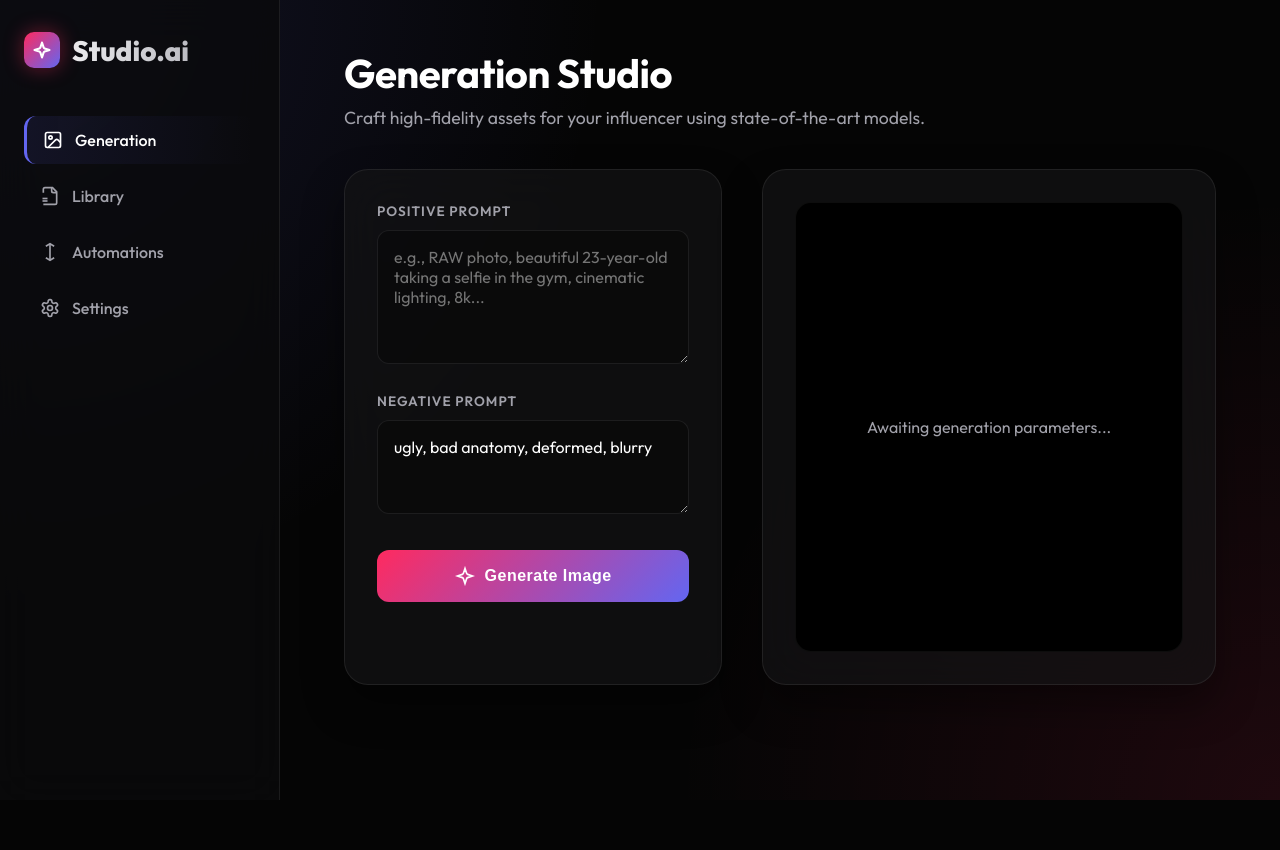
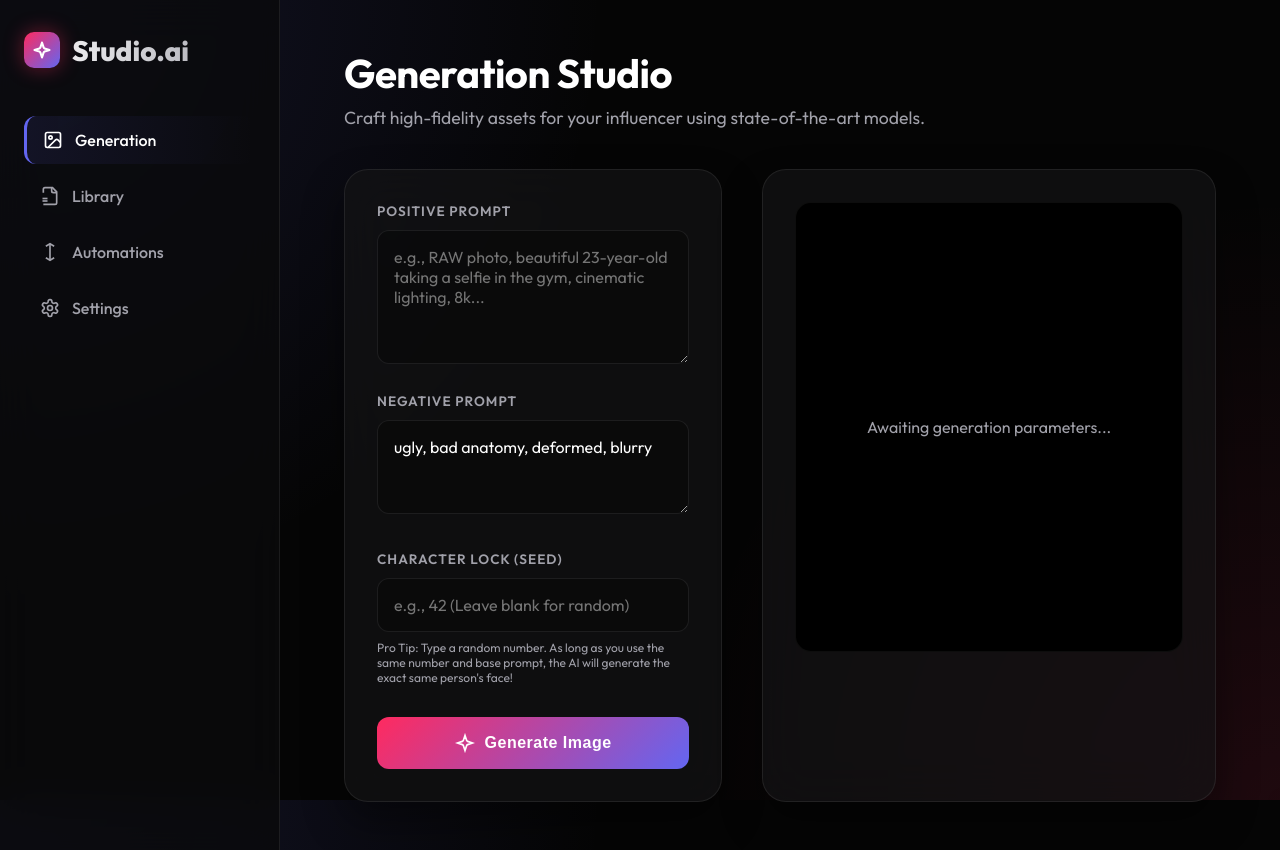
Before and after one commit to PxA-Labs/persona-studio, a Next.js app: page / in a window 1280 px wide. Before the commit the page ends 800 px from the top, so only its background shows below. Built offline with nearby package versions, Linux system fonts and the light colour scheme.

Commit message:
feat: add character seed locking mechanism to UI

```diff
--- a/app/page.js
+++ b/app/page.js
@@ -5,6 +5,7 @@ import { useState } from 'react';
 export default function Home() {
   const [prompt, setPrompt] = useState('');
   const [negativePrompt, setNegativePrompt] = useState('ugly, bad anatomy, deformed, blurry');
+  const [seed, setSeed] = useState('');
   const [isGenerating, setIsGenerating] = useState(false);
   const [generatedImage, setGeneratedImage] = useState(null);
 
@@ -15,10 +16,13 @@ export default function Home() {
 
     try {
       const backendUrl = process.env.NEXT_PUBLIC_BACKEND_URL || 'https://purvansh01-persona-studio.hf.space';
+      const bodyPayload = { prompt, negativePrompt };
+      if (seed) bodyPayload.seed = parseInt(seed, 10);
+
       const response = await fetch(`${backendUrl}/api/generate`, {
         method: 'POST',
         headers: { 'Content-Type': 'application/json' },
-        body: JSON.stringify({ prompt, negativePrompt })
+        body: JSON.stringify(bodyPayload)
       });
 
       if (!response.ok) {
@@ -99,6 +103,20 @@ export default function Home() {
                 />
               </div>
 
+              <div style={{ marginBottom: '32px' }}>
+                <label className="input-label">Character Lock (Seed)</label>
+                <input
+                  type="number"
+                  className="input-field"
+                  placeholder="e.g., 42 (Leave blank for random)"
+                  value={seed}
+                  onChange={(e) => setSeed(e.target.value)}
+                />
+                <p style={{ fontSize: '12px', color: 'var(--text-secondary)', marginTop: '8px' }}>
+                  Pro Tip: Type a random number. As long as you use the same number and base prompt, the AI will generate the exact same person's face!
+                </p>
+              </div>
+
               <button type="submit" className="btn-primary" disabled={isGenerating}>
                 {isGenerating ? (
                   <>
```
Also changed, not shown: 1 other file (tests, documents, lock files or other folders).
